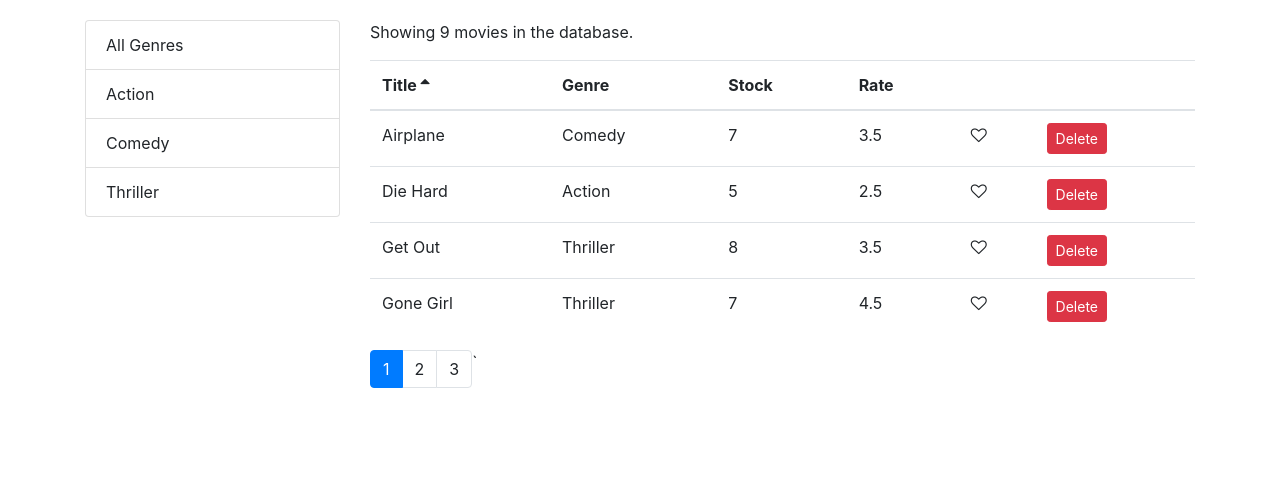
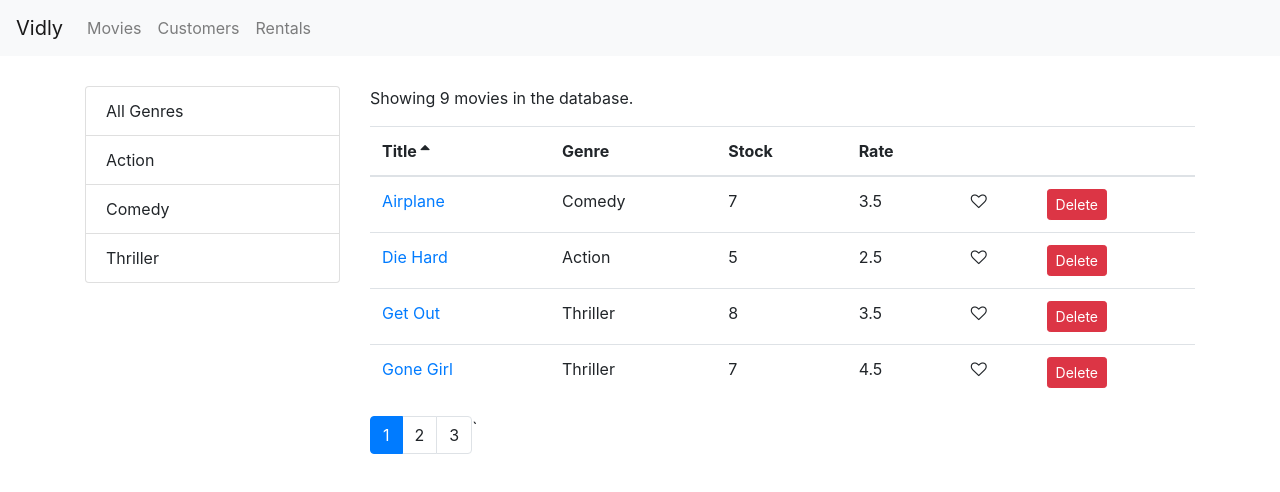
Before and after one commit to chiafengtsai/react-movies-app, a React (Create React App) app: page / in a window 1280 px wide. Shown: the top 492 px of the page. Built offline with nearby package versions, Linux system fonts and the light colour scheme.

Commit message:
feat: add navbar, implement navigation with web app

```diff
--- a/package.json
+++ b/package.json
@@ -9,6 +9,7 @@
     "prop-types": "^15.6.2",
     "react": "^16.7.0",
     "react-dom": "^16.7.0",
+    "react-router-dom": "^4.3.1",
     "react-scripts": "2.1.2"
   },
   "scripts": {
--- a/src/App.js
+++ b/src/App.js
@@ -1,12 +1,29 @@
 import React, { Component } from "react";
+import { Route, Switch, Redirect } from "react-router-dom";
+import Navbar from "./components/navbar";
 import Movies from "./components/movies";
+import MovieForm from "./components/movieForm";
+import Customers from "./components/customers";
+import Rentals from "./components/rentals";
+import NotFound from "./components/notFound";
 
 class App extends Component {
   render() {
     return (
-      <main className="container">
-        <Movies />
-      </main>
+      <div>
+        <Navbar />
+        <main className="container">
+          <Switch>
+            <Route path="/movies/:id" component={MovieForm} />
+            <Route path="/movies/" component={Movies} />
+            <Route path="/customers" component={Customers} />
+            <Route path="/rentals" component={Rentals} />
+            <Route path="/not-found" component={NotFound} />
+            <Route path="/" exact component={Movies} />
+            <Redirect to="/not-found" />
+          </Switch>
+        </main>
+      </div>
     );
   }
 }
--- a/src/components/common/tableBody.jsx
+++ b/src/components/common/tableBody.jsx
@@ -1,10 +1,17 @@
 import React, { Component } from "react";
+import { Link } from "react-router-dom";
 import _ from "lodash";
 // import Like from "./like.jsx";
 
 class TableBody extends Component {
   renderCell = (item, column) => {
+    // if it's like or delete button,
+    // return react element.
     if (column.content) return column.content(item);
+    if (column.path === "title") {
+      const path = `/movies/${item._id}`;
+      return <Link to={path}>{_.get(item, column.path)}</Link>;
+    }
     return _.get(item, column.path);
   };
   createKey = (item, column) => {
--- /dev/null
+++ b/src/components/customers.jsx
@@ -0,0 +1,7 @@
+import React from "react";
+
+const Customers = () => {
+  return <h1>Customers</h1>;
+};
+
+export default Customers;
--- /dev/null
+++ b/src/components/movieForm.jsx
@@ -0,0 +1,7 @@
+import React from "react";
+
+const MovieForm = ({ match }) => {
+  return <h1>Movie Form {match.params.id}</h1>;
+};
+
+export default MovieForm;
--- /dev/null
+++ b/src/components/navbar.jsx
@@ -0,0 +1,27 @@
+import React from "react";
+import { Link } from "react-router-dom";
+
+const NavBar = () => {
+  return (
+    <nav className="navbar navbar-expand-lg navbar-light bg-light">
+      <Link className="navbar-brand" to="/">
+        Vidly
+      </Link>
+      <div className="collapse navbar-collapse" id="navbarNavAltMarkup">
+        <div className="navbar-nav">
+          <Link className="nav-item nav-link" to="/movies">
+            Movies
+          </Link>
+          <Link className="nav-item nav-link" to="/customers">
+            Customers
+          </Link>
+          <Link className="nav-item nav-link" to="/rentals">
+            Rentals
+          </Link>
+        </div>
+      </div>
+    </nav>
+  );
+};
+
+export default NavBar;
--- /dev/null
+++ b/src/components/notFound.jsx
@@ -0,0 +1,7 @@
+import React from "react";
+
+const NotFound = () => {
+  return <h1>404 Not Found</h1>;
+};
+
+export default NotFound;
--- /dev/null
+++ b/src/components/rentals.jsx
@@ -0,0 +1,7 @@
+import React from "react";
+
+const Rentals = () => {
+  return <h1>Rentals</h1>;
+};
+
+export default Rentals;
--- a/src/index.css
+++ b/src/index.css
@@ -1,6 +1,6 @@
 body {
   margin: 0;
-  padding: 20px 0 0 0;
+  padding: 0;
   font-family: -apple-system, BlinkMacSystemFont, "Segoe UI", "Roboto", "Oxygen",
     "Ubuntu", "Cantarell", "Fira Sans", "Droid Sans", "Helvetica Neue",
     sans-serif;
@@ -16,3 +16,7 @@ code {
 .clickable {
   cursor: pointer;
 }
+
+.navbar {
+  margin-bottom: 30px;
+}
--- a/src/index.js
+++ b/src/index.js
@@ -2,11 +2,17 @@ import React from "react";
 import ReactDOM from "react-dom";
 import "./index.css";
 import App from "./App";
+import { BrowserRouter } from "react-router-dom";
 import * as serviceWorker from "./serviceWorker";
 import "bootstrap/dist/css/bootstrap.css";
 import "font-awesome/css/font-awesome.css";
 
-ReactDOM.render(<App />, document.getElementById("root"));
+ReactDOM.render(
+  <BrowserRouter>
+    <App />
+  </BrowserRouter>,
+  document.getElementById("root")
+);
 
 // If you want your app to work offline and load faster, you can change
 // unregister() to register() below. Note this comes with some pitfalls.
```
Also changed, not shown: 1 other file (tests, documents, lock files or other folders).
